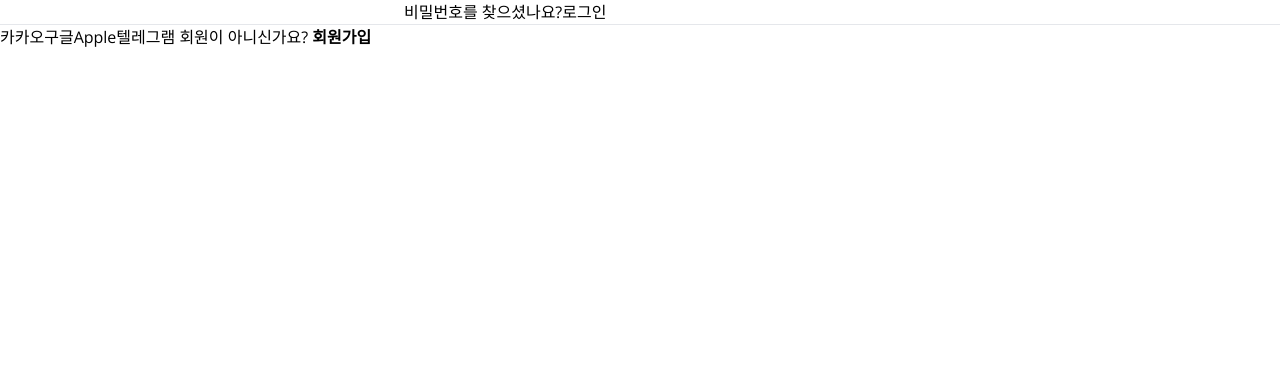
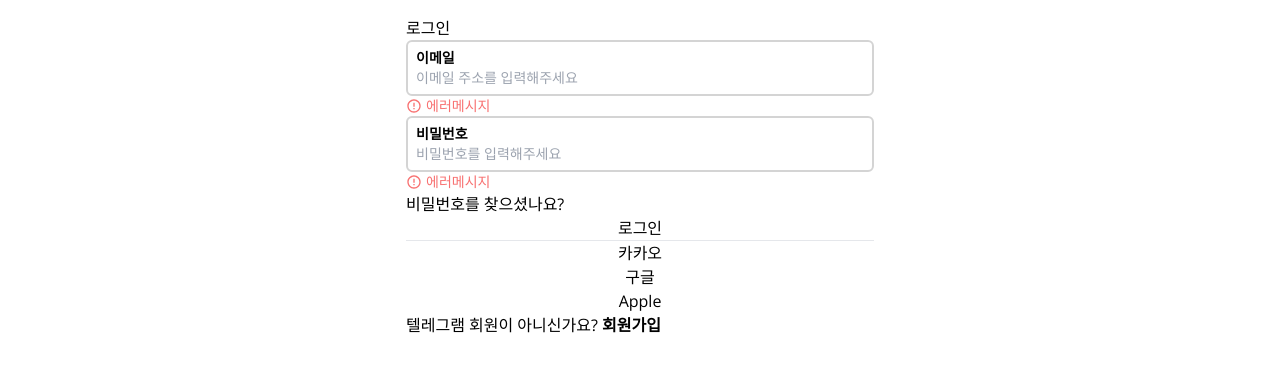
Before and after one commit to peeChulchul/2024nbcamp_timeattack, a Next.js app: page /login in a window 1280 px wide. Shown: the top 372 px of the page. Built offline with nearby package versions, Linux system fonts and the light colour scheme.

Commit message:
feat:재사용input 뼈대생성

```diff
--- a/src/app/login/page.tsx
+++ b/src/app/login/page.tsx
@@ -1,15 +1,18 @@
+import Input from "@/components/Input";
 import React from "react";
 
 export default function loginPage() {
   return (
-    <div>
-      <form>
-        <input></input>
-        <input></input>
+    <div className="p-4 mx-auto max-w-[500px]">
+      <form className="flex flex-col">
+        <h1>로그인</h1>
+        <Input placeholder="이메일 주소를 입력해주세요" label="이메일" />
+        <Input placeholder="비밀번호를 입력해주세요" label="비밀번호" />
         <span>비밀번호를 찾으셨나요?</span>
         <button>로그인</button>
       </form>
       <hr />
+      <div className="flex flex-col">
         <button>카카오</button>
         <button>구글</button>
         <button>Apple</button>
@@ -18,5 +21,6 @@ export default function loginPage() {
           텔레그램 회원이 아니신가요? <strong>회원가입</strong>
         </span>
       </div>
+    </div>
   );
 }
--- /dev/null
+++ b/src/components/Input.tsx
@@ -0,0 +1,22 @@
+"use client";
+import React from "react";
+import { MdErrorOutline } from "react-icons/md";
+interface IProps {
+  placeholder: string;
+  label: string;
+}
+
+export default function Input({ placeholder, label }: IProps) {
+  return (
+    <>
+      <div className="flex flex-col px-2 p-1.5 border-neutral-300 border-2 focus-within:border-red-400 rounded-md ">
+        <label className="text-sm font-semibold">{label}</label>
+        <input className="text-sm focus:outline-none" placeholder={placeholder} />
+      </div>
+      <div className="flex items-center gap-1 text-red-400">
+        <MdErrorOutline />
+        <span className="text-sm">에러메시지</span>
+      </div>
+    </>
+  );
+}
```
Also changed, not shown: package.json (+6 -4 lines), 2 other files (tests, documents, lock files or other folders). Lines whose indentation alone changed are shown as unchanged.
